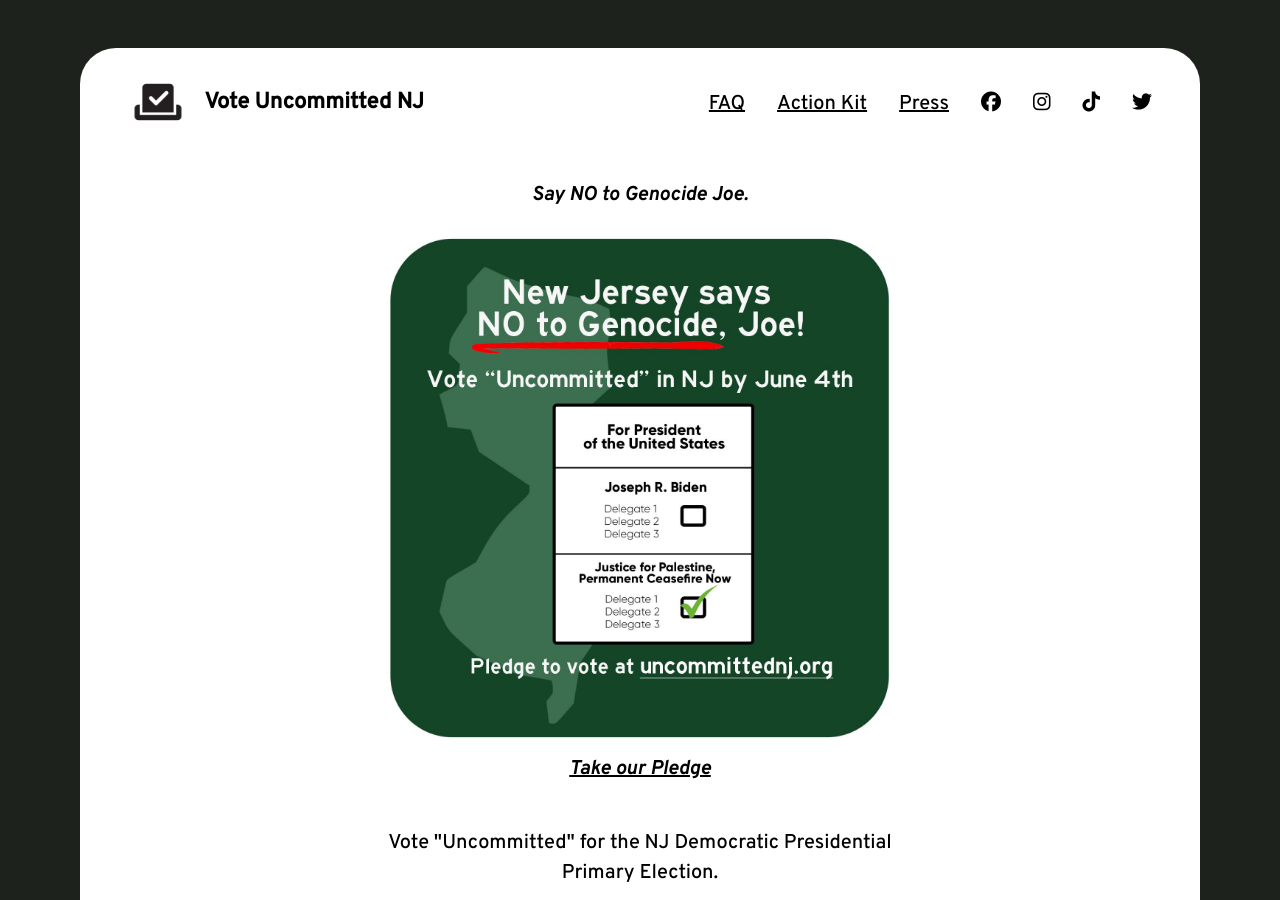
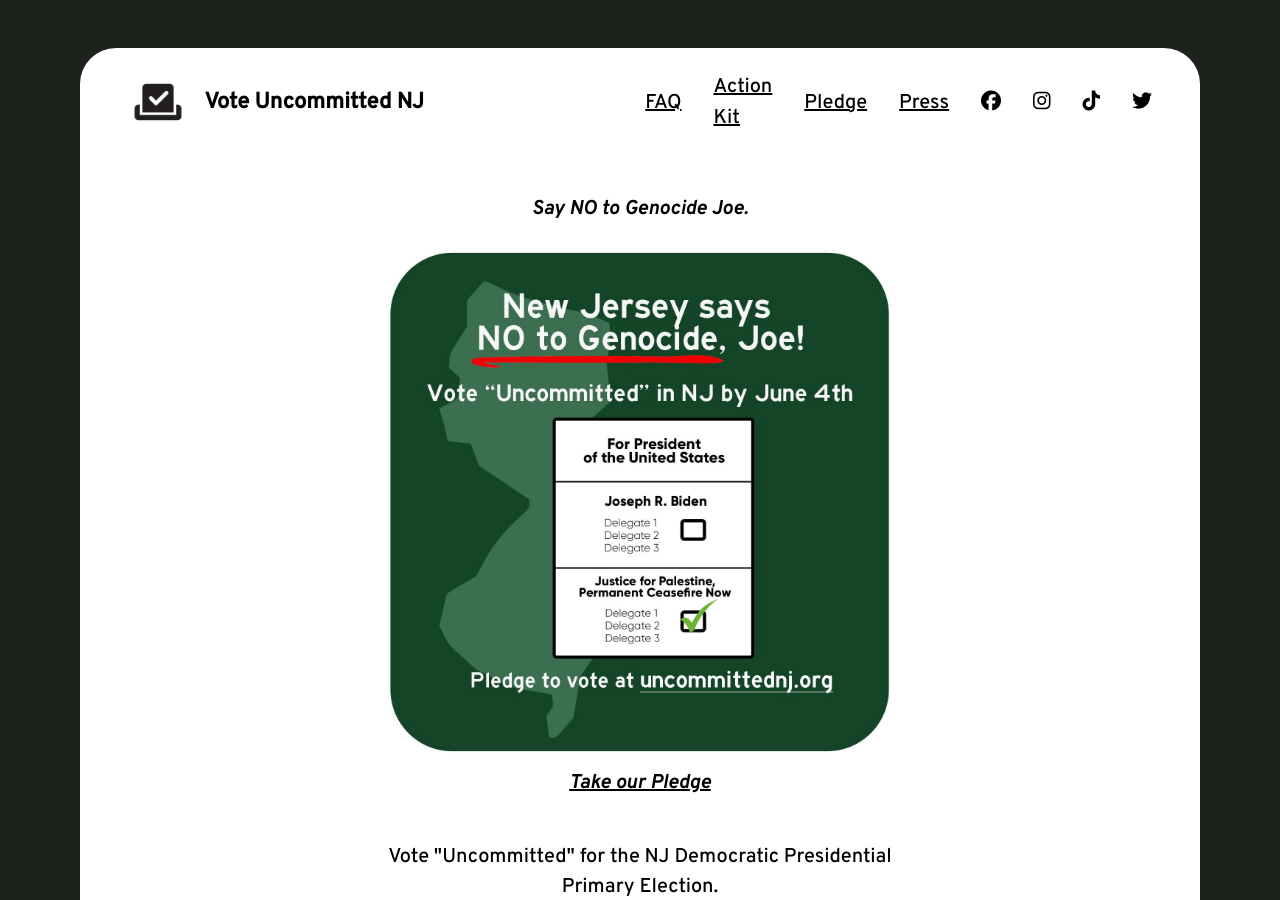
Before and after one commit to dsa-ntc/uncommittednj.org, a Jekyll site: the page built from index.html, in a window 1280 px wide and 900 px high. Built offline with Jekyll 4.4.1, drawn with Linux system fonts in a browser that asks for light colours; nearby versions of some CDN libraries; a script that is not in the unit is left out; comment, search, counter and statistics services are not loaded.

Commit message:
Update nav-list-items.html

```diff
--- a/_includes/nav-list-items.html
+++ b/_includes/nav-list-items.html
@@ -1,5 +1,6 @@
 <li class="nav-item"><a href="/faq">FAQ</a></li>
 <li class="nav-item"><a href="/action/">Action Kit</a></li>
+<li class="nav-item"><a href="/pledge/">Pledge</a></li>
 <li class="nav-item"><a href="/press-coverage">Press</a></li>
 <li class="nav-item"><a href="https://www.facebook.com/profile.php?id=61557751538139&mibextid=PlNXYD"><i class="fa-brands fa-facebook"></i></a></li>
 <li class="nav-item"><a href="https://www.instagram.com/uncommittednj"><i class="fa-brands fa-instagram"></i></a></li>
```
